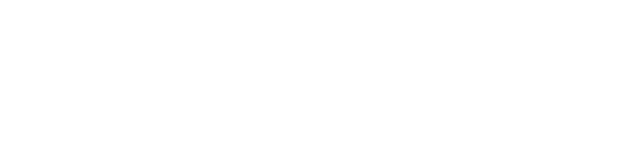
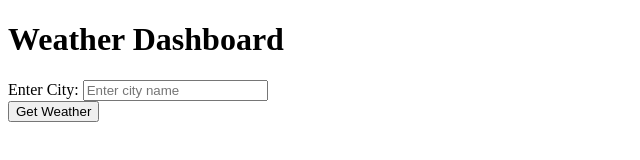
Before and after one commit to Hasan0412/Weather-Dashboard, a plain HTML site: page index.html in a window 1280 px wide. Shown: the whole page, without its empty margins (0-640 px from the left). Drawn offline with Linux system fonts and the light colour scheme.

Commit message:
Added <body> to HTML

```diff
--- a/index.html
+++ b/index.html
@@ -7,4 +7,17 @@
         <link rel="stylesheet" href="style.css" />
         <title> Weather Dashboard </title>
     </head>
+    <body>
+        <div class="container">
+          <h1>Weather Dashboard</h1>
+          <div class="form-group">
+            <label for="city">Enter City:</label>
+            <input type="text" id="city" placeholder="Enter city name" />
+          </div>
+          <button class="btn" onclick="getWeather()">Get Weather</button>
+          <div id="weatherCard" class="weather-card"></div>
+        </div>
+
+        <script src="script.js"></script>
+      </body>
 </html>
--- a/script.js
+++ b/script.js
@@ -0,0 +1 @@
+function getweather();
```
